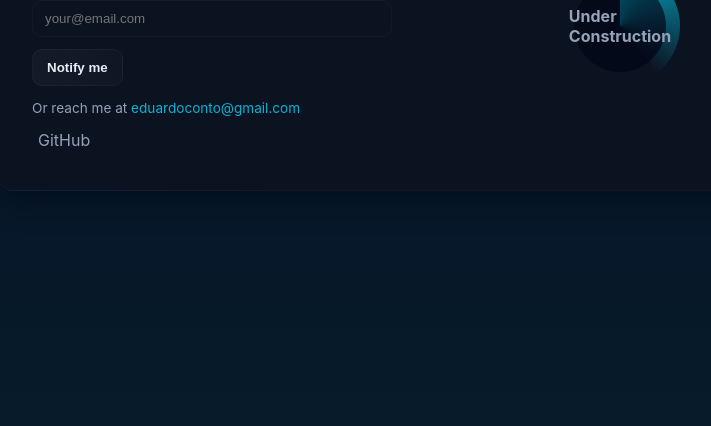
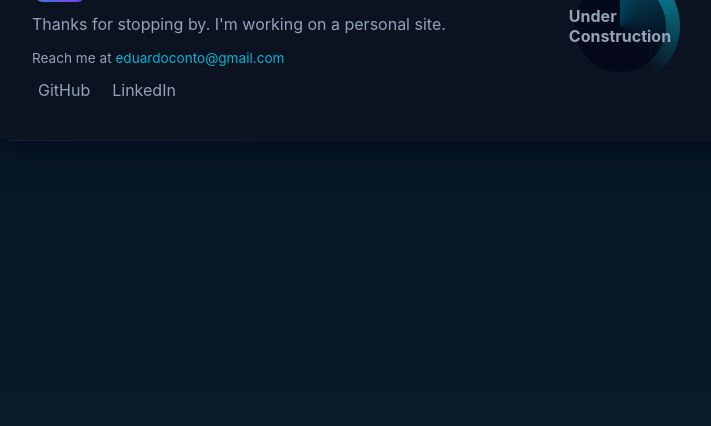
Before and after one commit to eduardoconto/eduardoconto.github.io, a plain HTML site: page index.html in a window 1280 px wide. Shown: the part 374-800 px from the top of the page, without its empty margins (259-970 px from the left). Drawn offline with Linux system fonts and the light colour scheme.

Commit message:
Remove notify form and update footer content

```diff
--- a/index.html
+++ b/index.html
@@ -38,14 +38,10 @@
       </div>
       <p>Thanks for stopping by. I'm working on a personal site.</p>
       <div class="actions">
-        <form id="notify" onsubmit="event.preventDefault();submitted()">
-          <input id="email" type="email" placeholder="your@email.com" aria-label="email" required style="padding:10px 12px;border-radius:10px;border:1px solid rgba(255,255,255,0.04);background:transparent;color:inherit;width:100%;max-width:360px">
-          <div style="height:12px"></div>
-          <button class="btn" type="submit">Notify me</button>
-        </form>
-        <footer>Or reach me at <a href="mailto:eduardoconto@gmail.com" style="color:var(--accent);text-decoration:none">eduardoconto@gmail.com</a></footer>
+        <footer>Reach me at <a href="mailto:eduardoconto@gmail.com" style="color:var(--accent);text-decoration:none">eduardoconto@gmail.com</a></footer>
         <div class="social" aria-hidden="true">
           <a href="https://github.com/eduardoconto" target="_blank" rel="noopener">GitHub</a>
+          <a href="https://www.linkedin.com/in/eduardoconto" target="_blank" rel="noopener">LinkedIn</a>
         </div>
       </div>
     </section>
```
